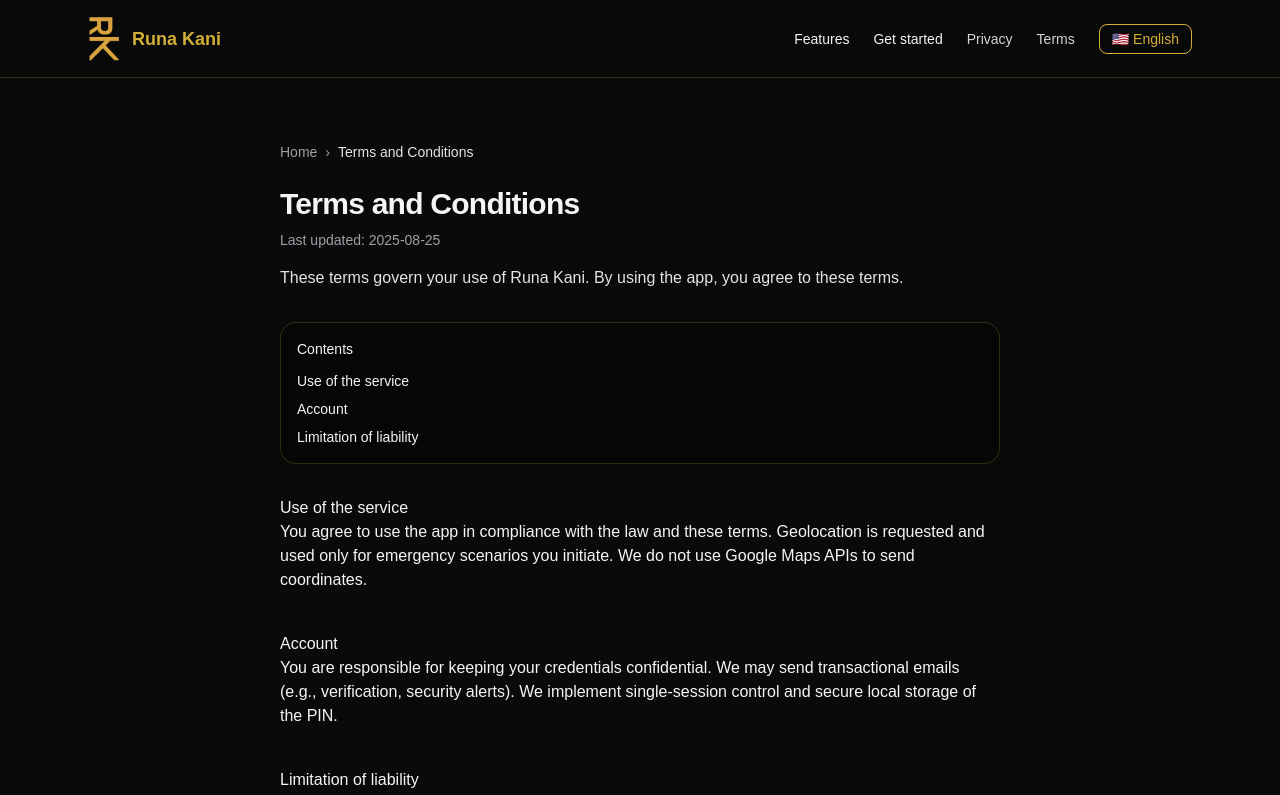
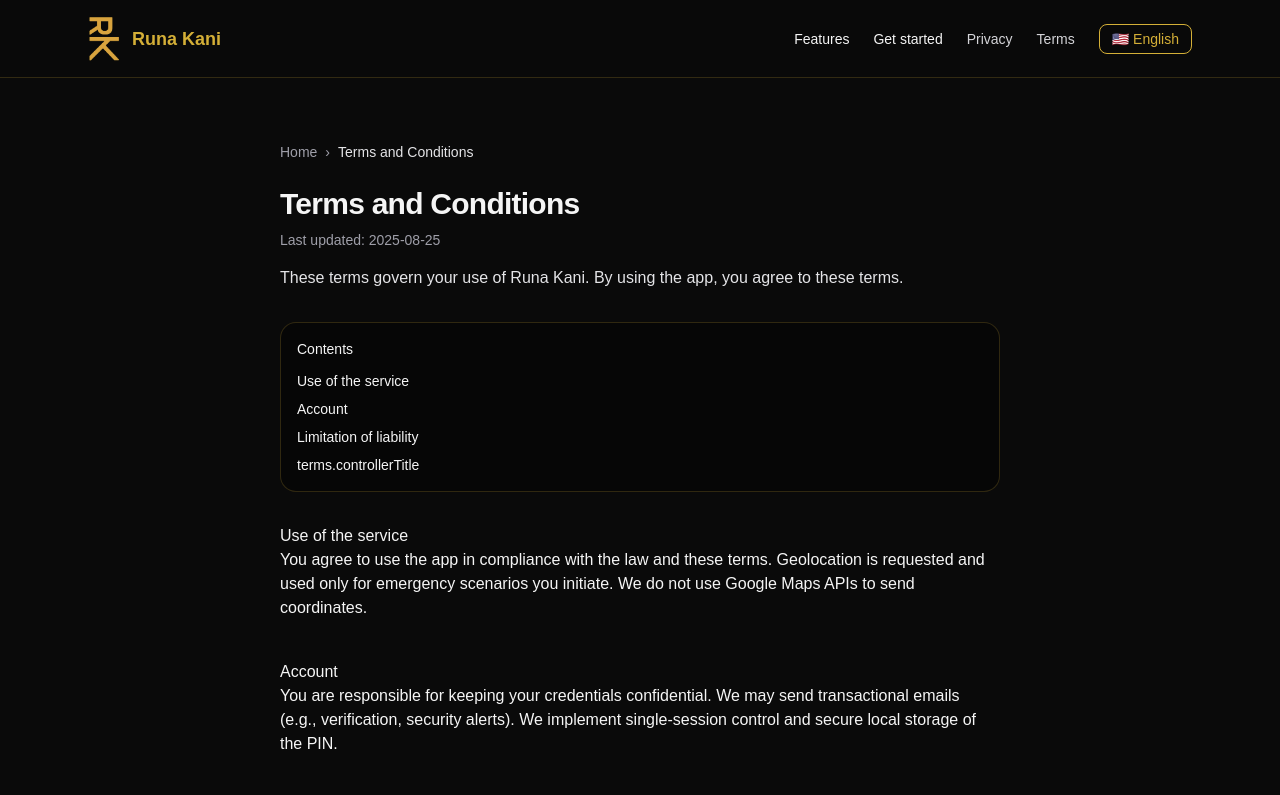
Before and after one commit to Diego5HZ/runa-kani-web, a Next.js app: page /en/terms in a window 1280 px wide. Shown: the top 795 px of the page. Built offline with nearby package versions, Linux system fonts and the light colour scheme.

Commit message:
feature: update on TC & PP

```diff
--- a/app/[locale]/terms/page.tsx
+++ b/app/[locale]/terms/page.tsx
@@ -18,7 +18,8 @@ export default async function TermsPage({
   const sections = [
     { id: "use", title: t("useTitle") },
     { id: "account", title: t("accountTitle") },
-    { id: "liability", title: t("liabilityTitle") }
+    { id: "liability", title: t("liabilityTitle") },
+    { id: "controller", title: t("controllerTitle") }
   ];
 
   return (
```
